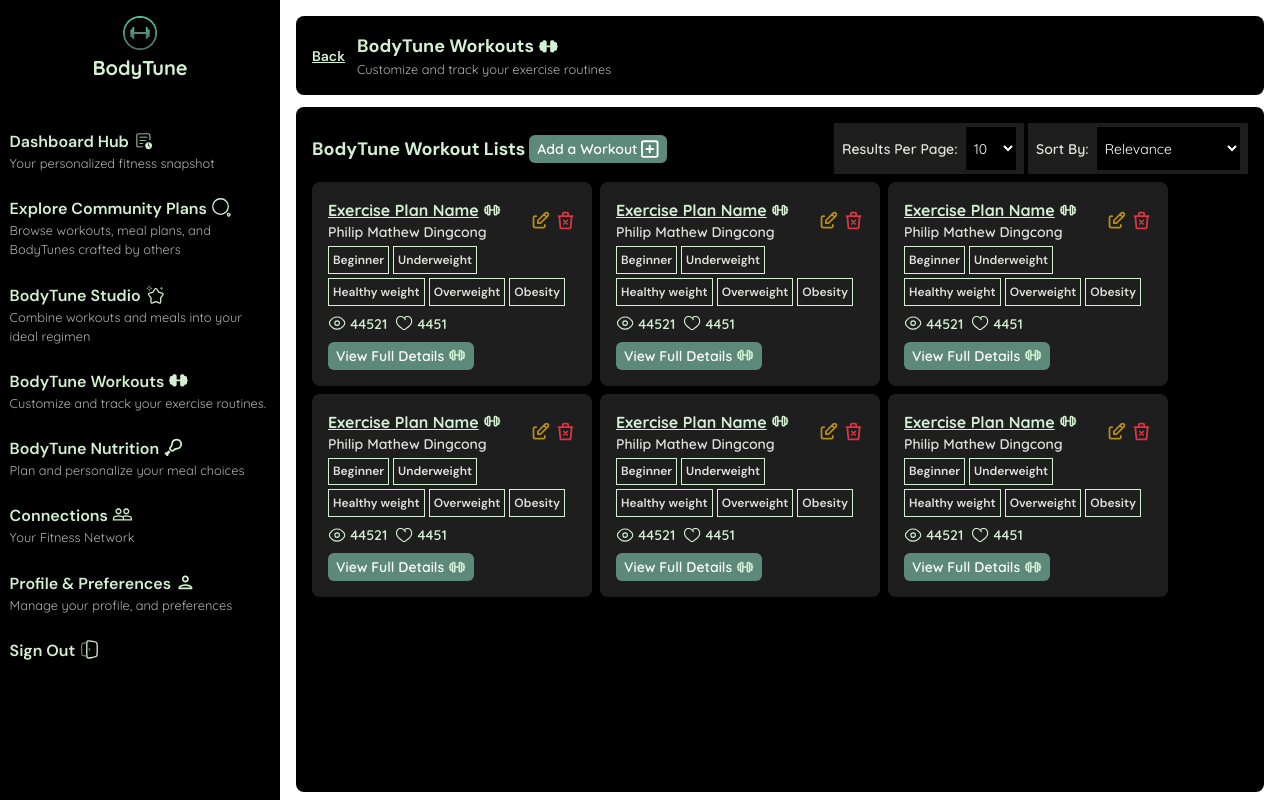
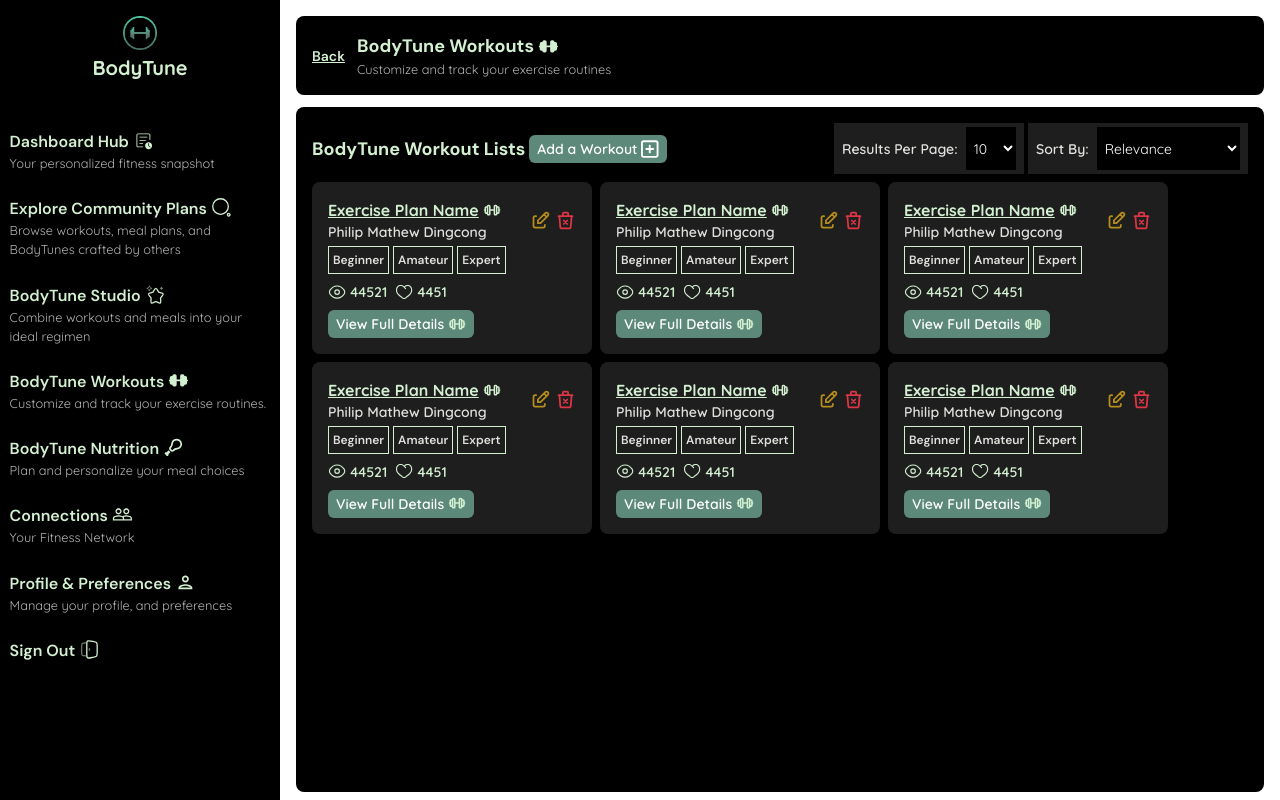
Before and after one commit to Inosensey/BodyTune, a Next.js app: page /dashboard/workouts in a window 1280 px wide. Built offline with nearby package versions, Linux system fonts and the light colour scheme.

Commit message:
Adjusted the HTML structure of the tag list in BodyTuneWorkoutCard.

```diff
--- a/components/dashboardComponents/bodytuneWorkouts/BodyTuneWorkoutCard.tsx
+++ b/components/dashboardComponents/bodytuneWorkouts/BodyTuneWorkoutCard.tsx
@@ -53,16 +53,10 @@ const BodyTuneWorkoutCard = ({
               Beginner
             </p>
             <p className="w-max border-[1px] border-lightSecondary px-1 py-[0.3rem] cursor-pointer">
-              Underweight
+              Amateur
             </p>
             <p className="w-max border-[1px] border-lightSecondary px-1 py-[0.3rem] cursor-pointer">
-              Healthy weight
-            </p>
-            <p className="w-max border-[1px] border-lightSecondary px-1 py-[0.3rem] cursor-pointer">
-              Overweight
-            </p>
-            <p className="w-max border-[1px] border-lightSecondary px-1 py-[0.3rem] cursor-pointer">
-              Obesity
+              Expert
             </p>
           </div>
         </div>
```
